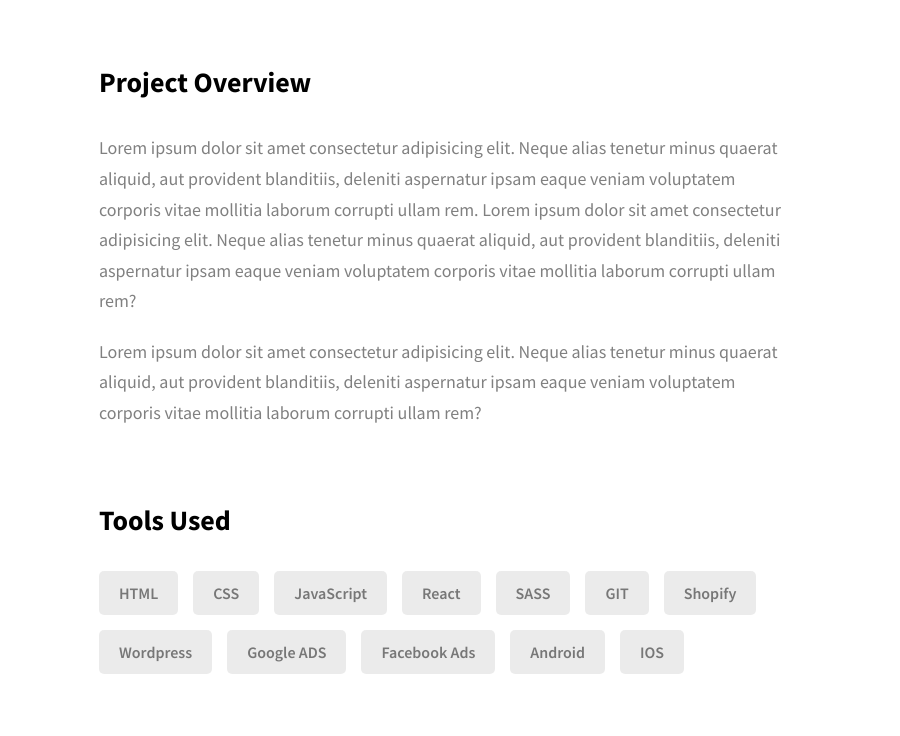
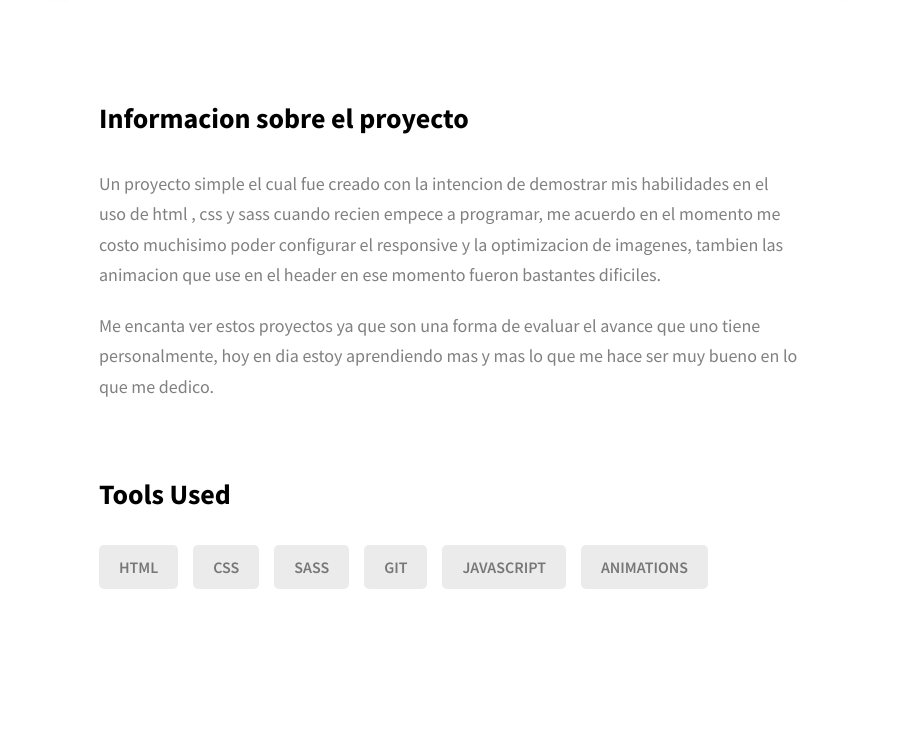
Before and after one commit to Fedeplaysd/PortfolioFinal, a website: page project-1.html in a window 1280 px wide. Shown: the part 1344-2080 px from the top of the page, without its empty margins (191-1091 px from the left). Drawn offline with Linux system fonts and the light colour scheme.

Commit message:
foto proyecto

```diff
--- a/project-1.html
+++ b/project-1.html
@@ -73,16 +73,15 @@
   </header>
   <section class="project-cs-hero">
     <div class="project-cs-hero__content">
-      <h1 class="heading-primary">Project 1</h1>
+      <h1 class="heading-primary">Proyecto 1</h1>
       <div class="project-cs-hero__info">
         <p class="text-primary">
-          Lorem ipsum dolor sit amet consectetur adipisicing elit. Dignissimos
-          in numquam incidunt earum quaerat cum fuga, atque similique natus
-          nobis sit.
+          Este es un proyecto que realize para obtener mi certficiacion en desarrollo web en la academia coderhouse, fue
+          mi primer proyecto creado por mi solo, sin la ayuda de inteligencia artificial, ni conocimiento en javascript.
         </p>
       </div>
       <div class="project-cs-hero__cta">
-        <a href="#" class="btn btn--bg" target="_blank">Live Link</a>
+        <a href="https://proyecto1fp.netlify.app/" class="btn btn--bg" target="_blank">Ver Proyecto</a>
       </div>
     </div>
   </section>
@@ -95,22 +94,16 @@
         </div>
         <div class="project-details__content-main">
           <div class="project-details__desc">
-            <h3 class="project-details__content-title">Project Overview</h3>
+            <h3 class="project-details__content-title">Informacion sobre el proyecto</h3>
             <p class="project-details__desc-para">
-              Lorem ipsum dolor sit amet consectetur adipisicing elit. Neque
-              alias tenetur minus quaerat aliquid, aut provident blanditiis,
-              deleniti aspernatur ipsam eaque veniam voluptatem corporis vitae
-              mollitia laborum corrupti ullam rem. Lorem ipsum dolor sit amet
-              consectetur adipisicing elit. Neque alias tenetur minus quaerat
-              aliquid, aut provident blanditiis, deleniti aspernatur ipsam
-              eaque veniam voluptatem corporis vitae mollitia laborum corrupti
-              ullam rem?
+              Un proyecto simple el cual fue creado con la intencion de demostrar mis habilidades en el uso de html ,
+              css y sass cuando recien empece a programar, me acuerdo en el momento me costo muchisimo poder configurar
+              el responsive y la optimizacion de imagenes, tambien las animacion que use en el header en ese momento
+              fueron bastantes dificiles.
             </p>
             <p class="project-details__desc-para">
-              Lorem ipsum dolor sit amet consectetur adipisicing elit. Neque
-              alias tenetur minus quaerat aliquid, aut provident blanditiis,
-              deleniti aspernatur ipsam eaque veniam voluptatem corporis vitae
-              mollitia laborum corrupti ullam rem?
+              Me encanta ver estos proyectos ya que son una forma de evaluar el avance que uno tiene personalmente, hoy
+              en dia estoy aprendiendo mas y mas lo que me hace ser muy bueno en lo que me dedico.
             </p>
           </div>
           <div class="project-details__tools-used">
@@ -118,16 +111,10 @@
             <div class="skills">
               <div class="skills__skill">HTML</div>
               <div class="skills__skill">CSS</div>
-              <div class="skills__skill">JavaScript</div>
-              <div class="skills__skill">React</div>
               <div class="skills__skill">SASS</div>
               <div class="skills__skill">GIT</div>
-              <div class="skills__skill">Shopify</div>
-              <div class="skills__skill">Wordpress</div>
-              <div class="skills__skill">Google ADS</div>
-              <div class="skills__skill">Facebook Ads</div>
-              <div class="skills__skill">Android</div>
-              <div class="skills__skill">IOS</div>
+              <div class="skills__skill">JAVASCRIPT</div>
+              <div class="skills__skill">ANIMATIONS</div>
             </div>
           </div>
         </div>
```
Also changed, not shown: index.html (+1 -1 lines), assets/jpeg/Proyecto-1-mockup.jpg (added), assets/jpeg/project-mockup-example - copia.jpeg (added).
